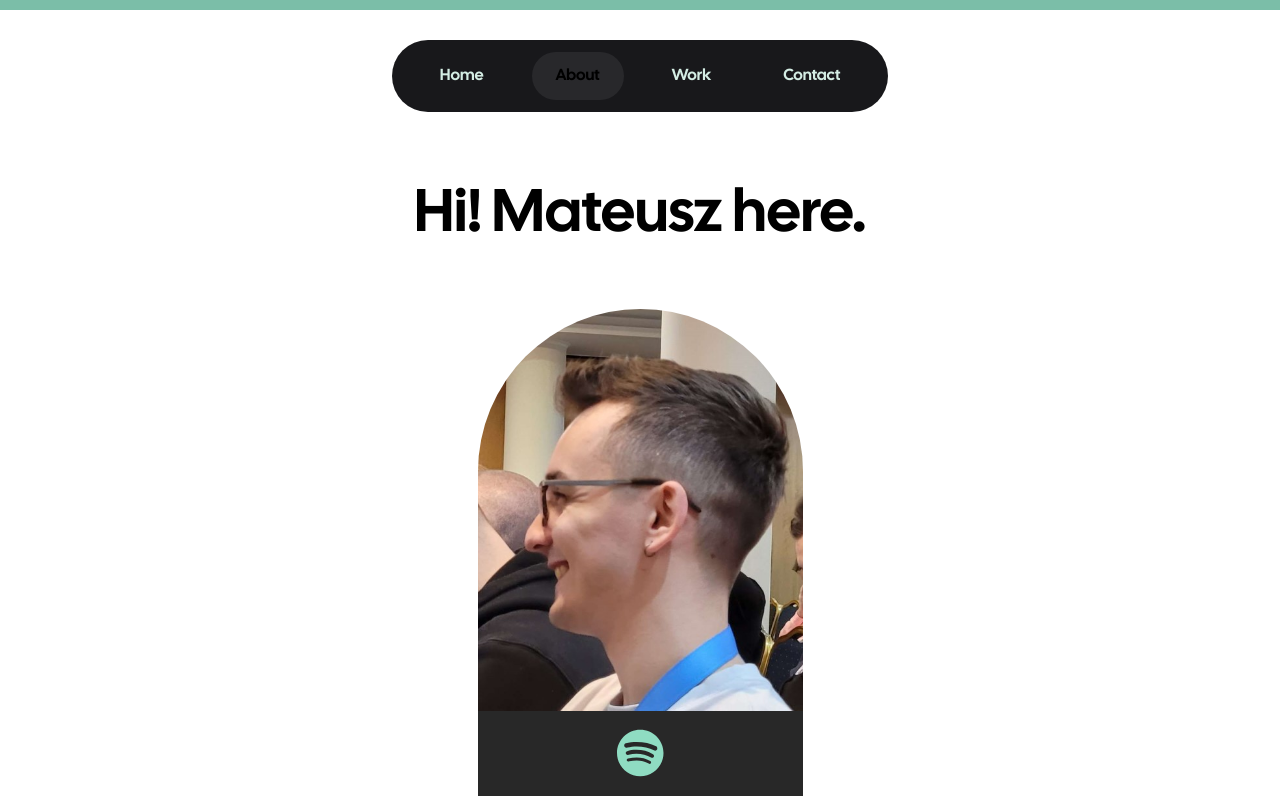
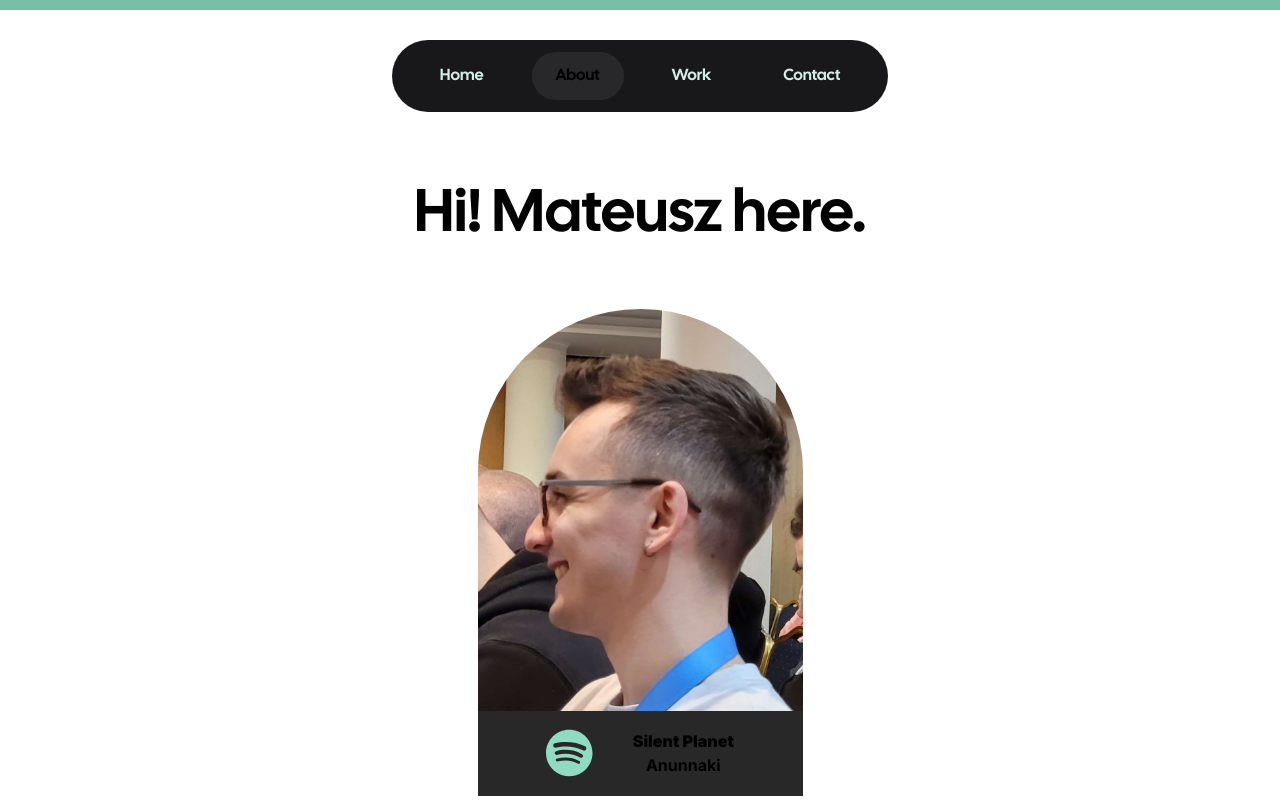
Before and after one commit to m-dombkowski/Portfolio-website, a Next.js app: page /about in a window 1280 px wide. Shown: the top 800 px of the page. Built offline with nearby package versions, Linux system fonts and the light colour scheme; no server answers.

Commit message:
fix: small bug fix with reassigning new random number to variable

```diff
--- a/src/app/components/spotify-link/spotify-link.tsx
+++ b/src/app/components/spotify-link/spotify-link.tsx
@@ -7,8 +7,9 @@ export default function SpotifyLink() {
   const [selectedSong, setSelectedSong] = useState<SpotifyDataType>();
 
   useEffect(() => {
+    const randomIndex = Math.floor(Math.random() * spotifyData.length - 1);
     spotifyData.filter((el, index) => {
-      if (index === Math.floor(Math.random() * spotifyData.length - 1)) {
+      if (index === randomIndex) {
         setSelectedSong(el);
       }
     });
```
